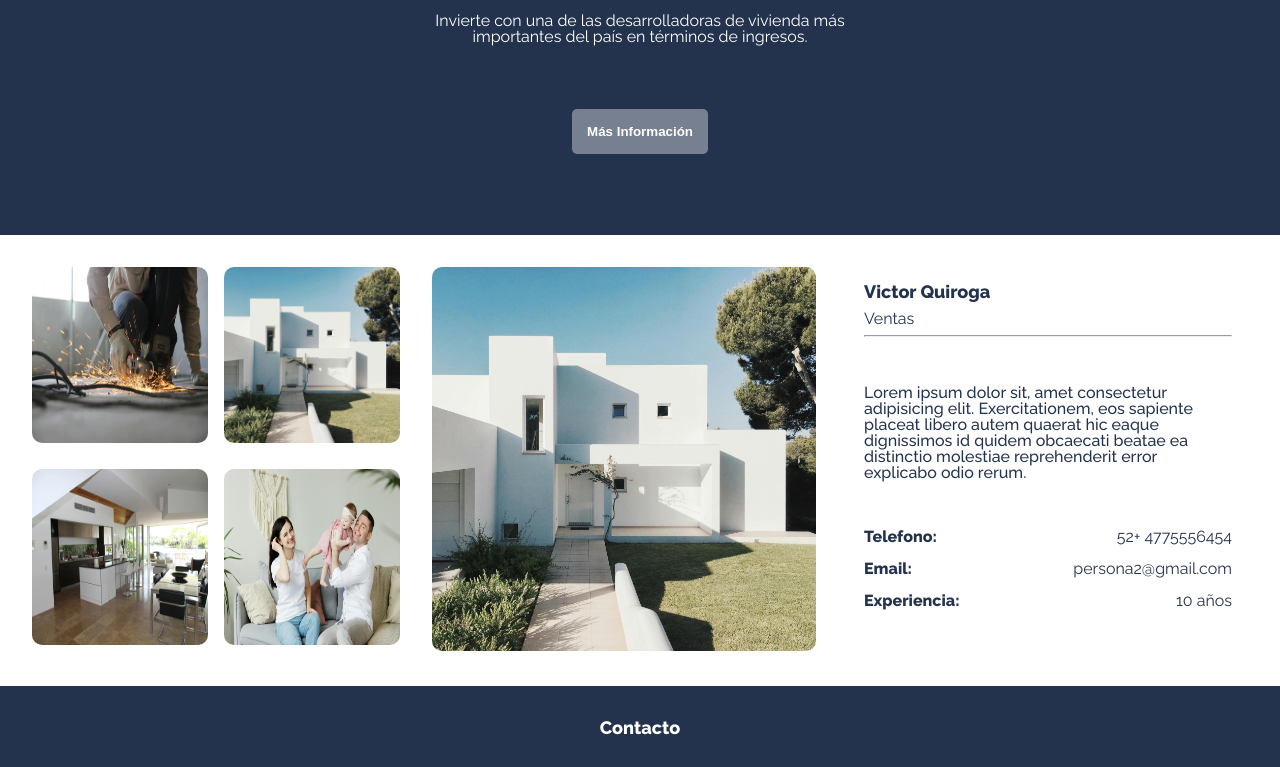
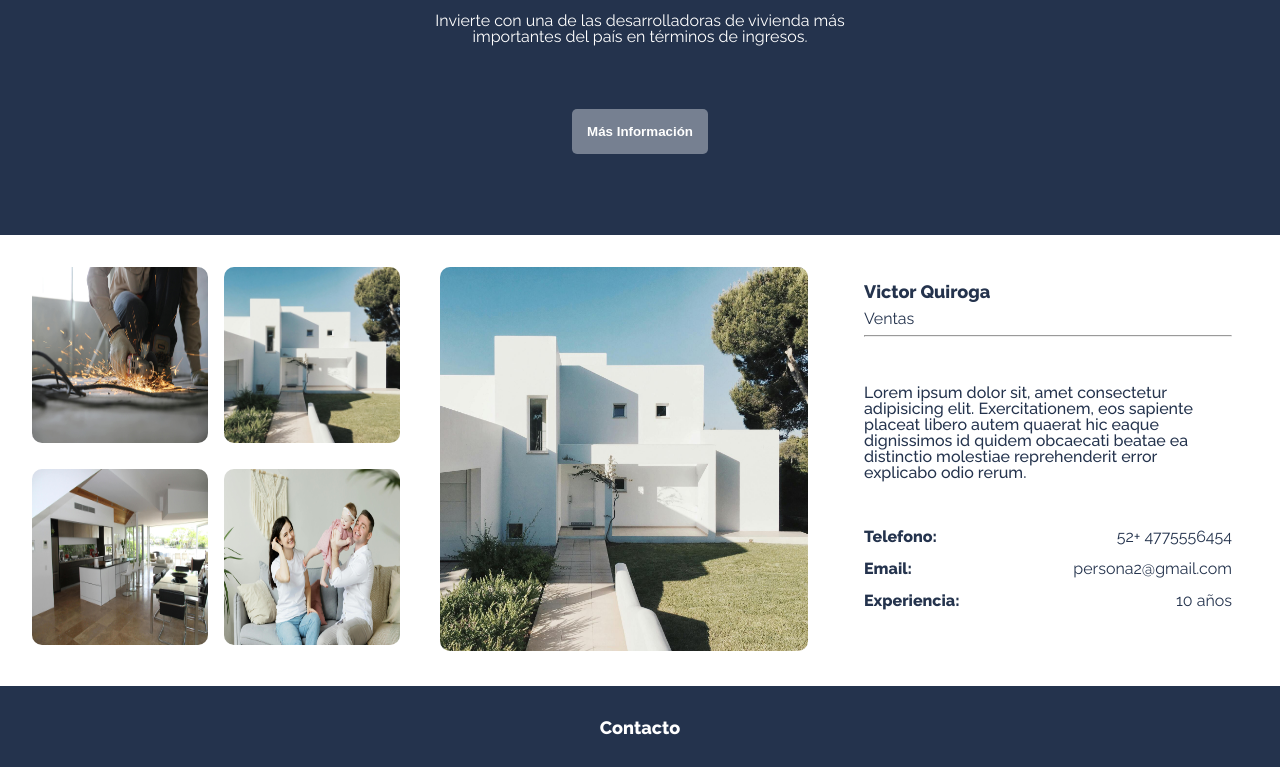
Before and after one commit to ingequiroga1/Loyalty, a plain HTML site: page index.html in a window 1280 px wide. Shown: the part 2382-3149 px from the top of the page. Drawn offline with nearby package versions, Linux system fonts and the light colour scheme.

Commit message:
se modifica estilo para movil

```diff
--- a/assets/css/styles.css
+++ b/assets/css/styles.css
@@ -139,7 +139,7 @@ body{
 }
 
 .equipo--foto img{
-    width: 24rem;
+    width: 100%;
     height: 24rem;
     border-radius: 10px;
 }
```
